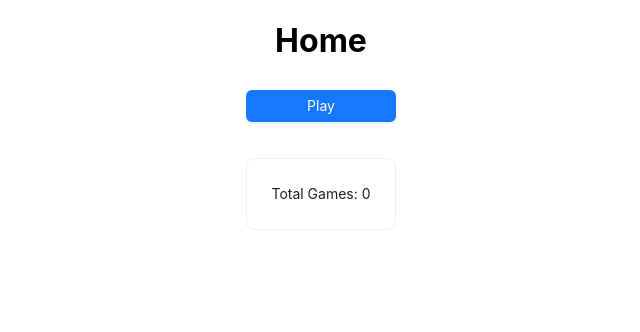
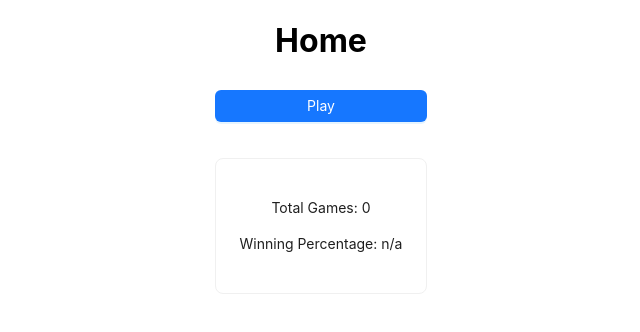
Before and after one commit to 2023-spring-adv-fe-tuth/tca-simpler-tom, a React (Create React App) app: page /#/ in a window 1280 px wide. Shown: the top 332 px of the page, without its empty margins (319-959 px from the left). Built offline with nearby package versions, Linux system fonts and the light colour scheme.

Commit message:
Have my stats done ! ! !

```diff
--- a/src/Home.js
+++ b/src/Home.js
@@ -4,6 +4,10 @@ import { useNavigate } from "react-router-dom";
 export const Home = ({gameResults}) => {
 
     const nav = useNavigate();
+
+    const winningPercentage = gameResults.length > 0
+        ? (gameResults.filter(x => x).length / gameResults.length * 100).toFixed(2)
+        : "n/a"
 
     return (
         <Space
@@ -21,7 +25,12 @@ export const Home = ({gameResults}) => {
             </Button>
             <br />
             <Card>
-                Total Games: { gameResults.length }
+                <p>
+                    Total Games: { gameResults.length }
+                </p>
+                <p>
+                    Winning Percentage: { winningPercentage }
+                </p>
             </Card>
         </Space>
     );
```
